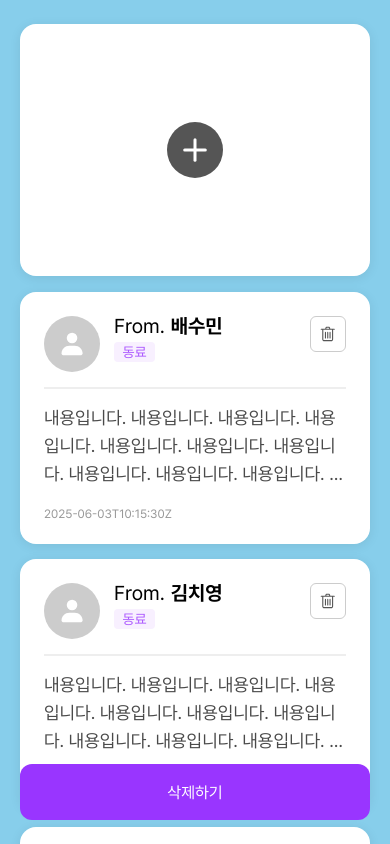
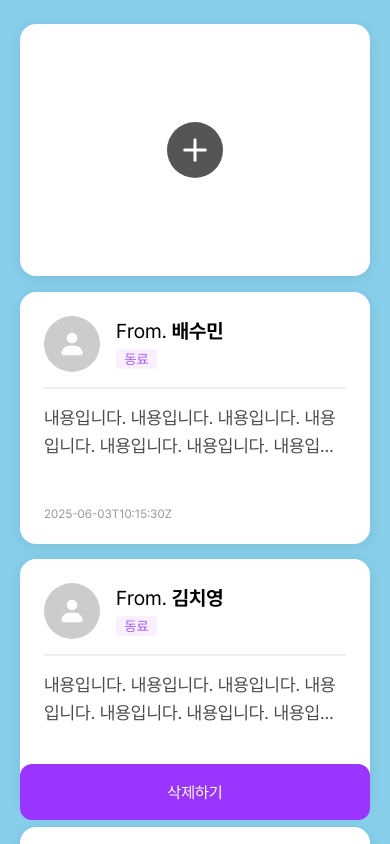
Before and after one commit to Chiman2937/team2-rolling-app, a React (Vite) app: page /post/1 in a window 390 px wide. Shown: the top 844 px of the page. Built offline with nearby package versions, Linux system fonts and the light colour scheme.

Commit message:
fix: 롤링페이퍼 상세 페이지 반응형 수정

```diff
--- a/src/components/ItemCard.jsx
+++ b/src/components/ItemCard.jsx
@@ -1,10 +1,9 @@
 import styles from '@/components/ItemCard.module.scss';
-import defaultImg from '@/assets/images/image_profile_default.svg';
-import Badge from '@/components/Badge.jsx';
 import DeleteIcon from './DeleteIcon';
 import plusImg from '@/assets/icons/icon_plus.svg';
+import SenderProfile from './SenderProfile';
 
-const ItemCard = ({ cardData, isAddCard }) => {
+const ItemCard = ({ cardData, isAddCard, isEditMode }) => {
   if (isAddCard)
     return (
       <article className={styles['card']}>
@@ -15,29 +14,19 @@ const ItemCard = ({ cardData, isAddCard }) => {
     );
 
   /* 폰트 확인 후 해당 폰트로 보여줘야 함 */
-  const { sender, profileImageURL, relationship, content, createAt } = cardData;
+  const { sender, profileImageURL, content, createAt } = cardData;
 
   return (
     <article className={styles['card']}>
       <div className={styles['card__container']}>
         <div className={styles['card__main']}>
-          <header className={styles['card__author']}>
-            <div className={styles['card__author-content']}>
-              <img
-                src={profileImageURL ? profileImageURL : defaultImg}
-                className={styles['card__author-image']}
-                alt='프로필 이미지'
-              />
-              <div className={styles['card__author-info']}>
-                <div className={styles['card__author-text']}>
-                  From. <div className={styles['card__author-name']}>{sender}</div>
-                </div>
-                <Badge relationType={relationship} />
-              </div>
-            </div>
-            <button className={styles['card__button--delete']}>
-              <DeleteIcon />
-            </button>
+          <header className={styles['card__sender']}>
+            <SenderProfile sender={sender} imageUrl={profileImageURL} />
+            {isEditMode && (
+              <button className={styles['card__button--delete']}>
+                <DeleteIcon />
+              </button>
+            )}
           </header>
           <hr className={styles['card__divider']} />
           <section className={styles['card__content']}>{content}</section>
--- a/src/components/ItemCard.module.scss
+++ b/src/components/ItemCard.module.scss
@@ -1,5 +1,4 @@
 .card {
-  min-width: 0;
   width: 100%;
   max-width: 384px;
   aspect-ratio: 320 / 230;
@@ -21,6 +20,7 @@
 
   @media screen and (min-width: 768px) {
     aspect-ratio: 352 / 284;
+    max-width: none;
   }
 
   @media screen and (min-width: 1200px) {
@@ -35,36 +35,10 @@
   justify-content: space-between;
 }
 
-.card__author {
+.card__sender {
   display: flex;
   justify-content: space-between;
   min-width: 0;
-
-  &-content {
-    display: flex;
-    gap: 14px;
-  }
-
-  &-image {
-    width: 56px;
-    height: 56px;
-  }
-
-  &-info {
-    display: flex;
-    flex-direction: column;
-    gap: 6px;
-  }
-
-  &-text {
-    display: flex;
-    gap: 6px;
-    font-size: 20px;
-  }
-
-  &-name {
-    font-weight: 700;
-  }
 }
 
 .card__divider {
@@ -83,11 +57,6 @@
   line-clamp: 2;
   -webkit-box-orient: vertical;
   line-height: 28px;
-
-  @media screen and (min-width: 380px) {
-    -webkit-line-clamp: 3;
-    line-clamp: 3;
-  }
 
   @media screen and (min-width: 768px) {
     -webkit-line-clamp: 4;
@@ -132,8 +101,3 @@
   -moz-user-select: none;
   -ms-user-select: none;
 }
-
-.card__plusImg {
-  width: 24px;
-  height: 24px;
-}
--- a/src/pages/RollingPaperItemPage/RollingPaperItemPage.jsx
+++ b/src/pages/RollingPaperItemPage/RollingPaperItemPage.jsx
@@ -1,5 +1,7 @@
 import styles from '@/pages/RollingPaperItemPage/RollingPaperItemPage.module.scss';
 import ItemCard from '../../components/ItemCard';
+
+const isEditMode = false;
 
 /* 테스트 데이터 */
 const itemList = [
@@ -74,10 +76,10 @@ function RollingPaperItemPage({ bgColor = 'skyblue', bgImage }) {
       <section style={containerStyle} className={styles['list']}>
         <div className={styles['list__container']}>
           <button className={styles['list__button']}>삭제하기</button>
-          <div className={styles['list__card']}>
-            <ItemCard isAddCard />
+          <div className={styles['list__grid']}>
+            {!isEditMode && <ItemCard isAddCard />}
             {itemList.map((item) => (
-              <ItemCard key={item.id} cardData={item} />
+              <ItemCard key={item.id} cardData={item} isEditMode={isEditMode} />
             ))}
           </div>
         </div>
--- a/src/pages/RollingPaperItemPage/RollingPaperItemPage.module.scss
+++ b/src/pages/RollingPaperItemPage/RollingPaperItemPage.module.scss
@@ -9,7 +9,7 @@
     padding: 92px 24px;
   }
 
-  @media screen and (min-width: 1200px) {
+  @media screen and (min-width: 1024px) {
     padding: 113px 24px;
   }
 
@@ -23,19 +23,19 @@
     max-width: 1200px;
   }
 
-  &__card {
+  &__grid {
     width: 100%;
     display: grid;
     grid-template-columns: 1fr;
     gap: 16px;
-    max-width: 1200px;
+    max-width: 100%;
     justify-items: center;
 
     @media screen and (min-width: 768px) {
       grid-template-columns: repeat(2, 1fr);
     }
 
-    @media screen and (min-width: 1200px) {
+    @media screen and (min-width: 1024px) {
       grid-template-columns: repeat(3, 1fr);
       gap: 24px;
     }
@@ -65,7 +65,7 @@
     bottom: 24px;
   }
 
-  @media screen and (min-width: 1200px) {
+  @media screen and (min-width: 1024px) {
     border-radius: 6px;
     width: 92px;
     height: 39px;
```
